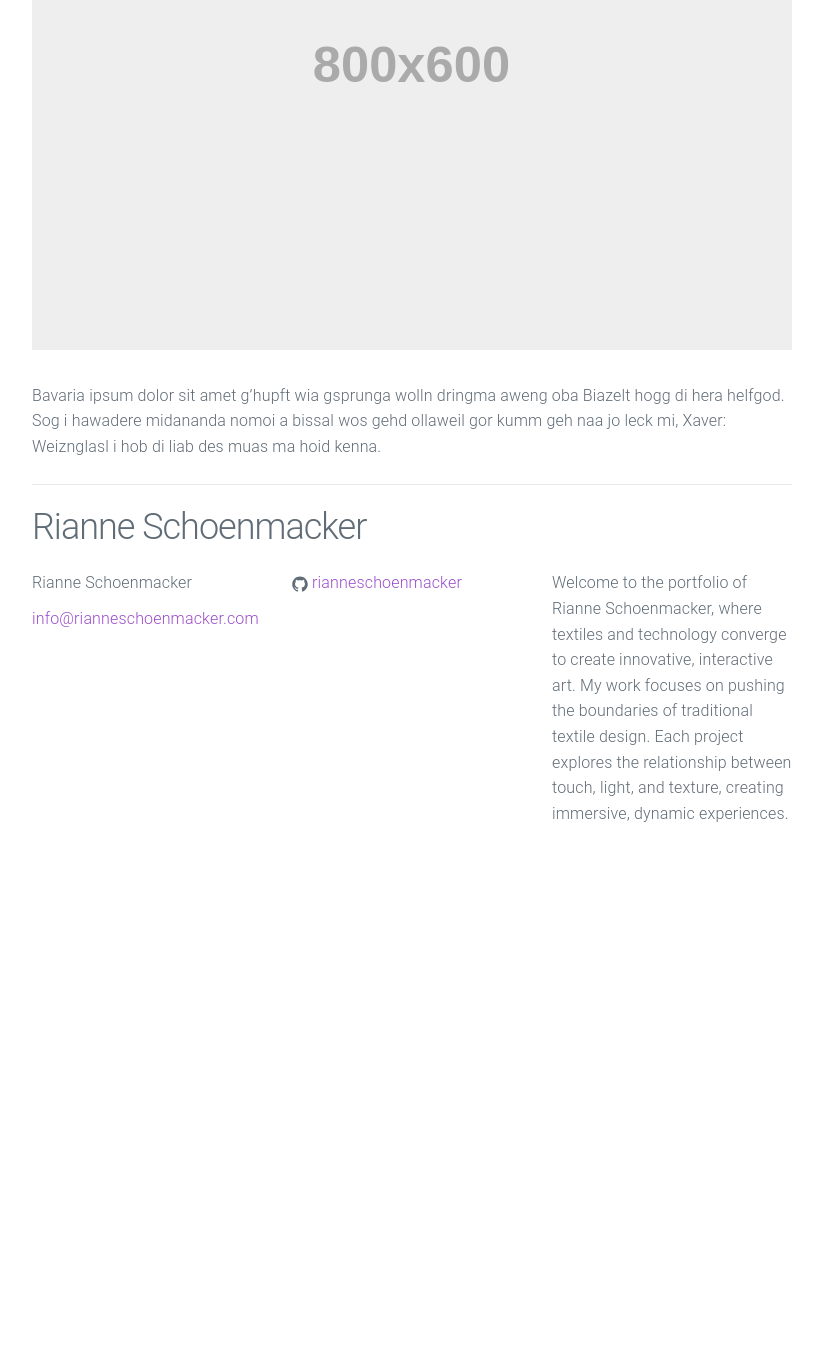
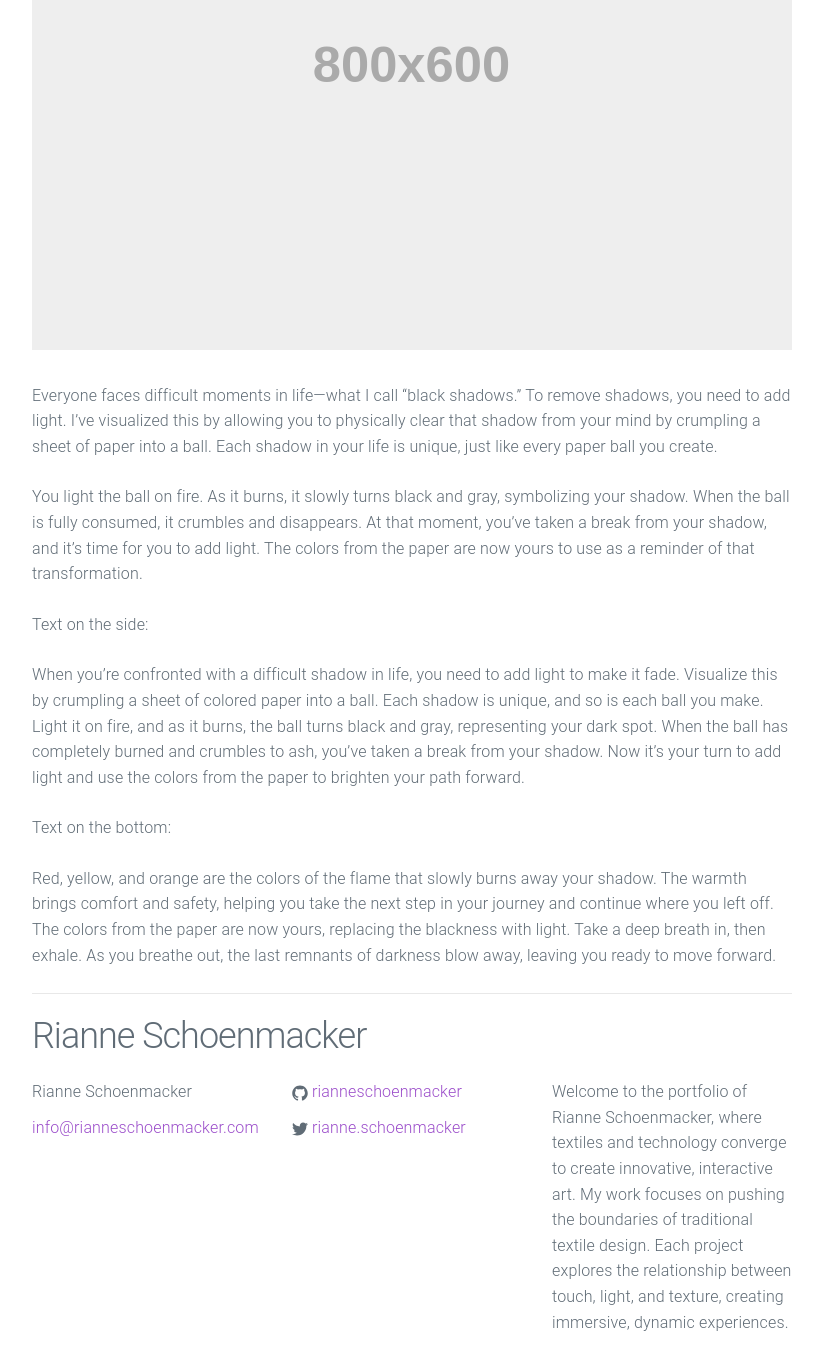
Before and after one commit to RianneSchoenmacker/Website, a Jekyll site: the page built from _posts/2015-10-08-welcome-to-jekyll.markdown, in a window 1280 px wide and 1400 px high, scrolled down 607 px. Shown: the top 1370 px of the window, without its empty margins (228-1051 px from the left). Built offline with Jekyll 4.4.1, drawn with Linux system fonts in a browser that asks for light colours; before the commit the page ends 1498 px from its top, so only the background shows below that; some of the changed text lies outside the part shown.

```diff
--- a/_includes/footer.html
+++ b/_includes/footer.html
@@ -25,9 +25,9 @@
         </li>
         {% endif %}
 
-        {% if site.twitter_username %}
+        {% if site.instagram_username %}
         <li>
-          <a href="https://instagram.com/{{ site.twitter_username }}">
+          <a href="https://instagram.com/{{ site.instagram_username }}">
             <span class="icon  icon--instagram">
               <svg viewBox="0 0 16 16">
                 <path fill="#828282" d="M15.969,3.058c-0.586,0.26-1.217,0.436-1.878,0.515c0.675-0.405,1.194-1.045,1.438-1.809
@@ -35,7 +35,7 @@
               </svg>
             </span>
 
-            <span class="username">{{ site.twitter_username }}</span>
+            <span class="username">{{ site.instagram_username }}</span>
           </a>
         </li>
         {% endif %}
--- a/_posts/2015-10-08-welcome-to-jekyll.markdown
+++ b/_posts/2015-10-08-welcome-to-jekyll.markdown
@@ -1,10 +1,20 @@
 ---
 layout: post
-title:  "Welcome to Jekyll!"
+title:  "Adem in. Adem uit."
 date:   2015-10-08 15:39:40
 preview: holder.js/300x300?auto=yes
 ---
 
 ![Picture 1](holder.js/800x600?auto=yes)
 
-Bavaria ipsum dolor sit amet g’hupft wia gsprunga wolln dringma aweng oba Biazelt hogg di hera helfgod. Sog i hawadere midananda nomoi a bissal wos gehd ollaweil gor kumm geh naa jo leck mi, Xaver: Weiznglasl i hob di liab des muas ma hoid kenna.
+Everyone faces difficult moments in life—what I call “black shadows.” To remove shadows, you need to add light. I’ve visualized this by allowing you to physically clear that shadow from your mind by crumpling a sheet of paper into a ball. Each shadow in your life is unique, just like every paper ball you create.
+
+You light the ball on fire. As it burns, it slowly turns black and gray, symbolizing your shadow. When the ball is fully consumed, it crumbles and disappears. At that moment, you’ve taken a break from your shadow, and it’s time for you to add light. The colors from the paper are now yours to use as a reminder of that transformation.
+
+Text on the side:
+
+When you’re confronted with a difficult shadow in life, you need to add light to make it fade. Visualize this by crumpling a sheet of colored paper into a ball. Each shadow is unique, and so is each ball you make. Light it on fire, and as it burns, the ball turns black and gray, representing your dark spot. When the ball has completely burned and crumbles to ash, you’ve taken a break from your shadow. Now it’s your turn to add light and use the colors from the paper to brighten your path forward.
+
+Text on the bottom:
+
+Red, yellow, and orange are the colors of the flame that slowly burns away your shadow. The warmth brings comfort and safety, helping you take the next step in your journey and continue where you left off. The colors from the paper are now yours, replacing the blackness with light. Take a deep breath in, then exhale. As you breathe out, the last remnants of darkness blow away, leaving you ready to move forward.
```
